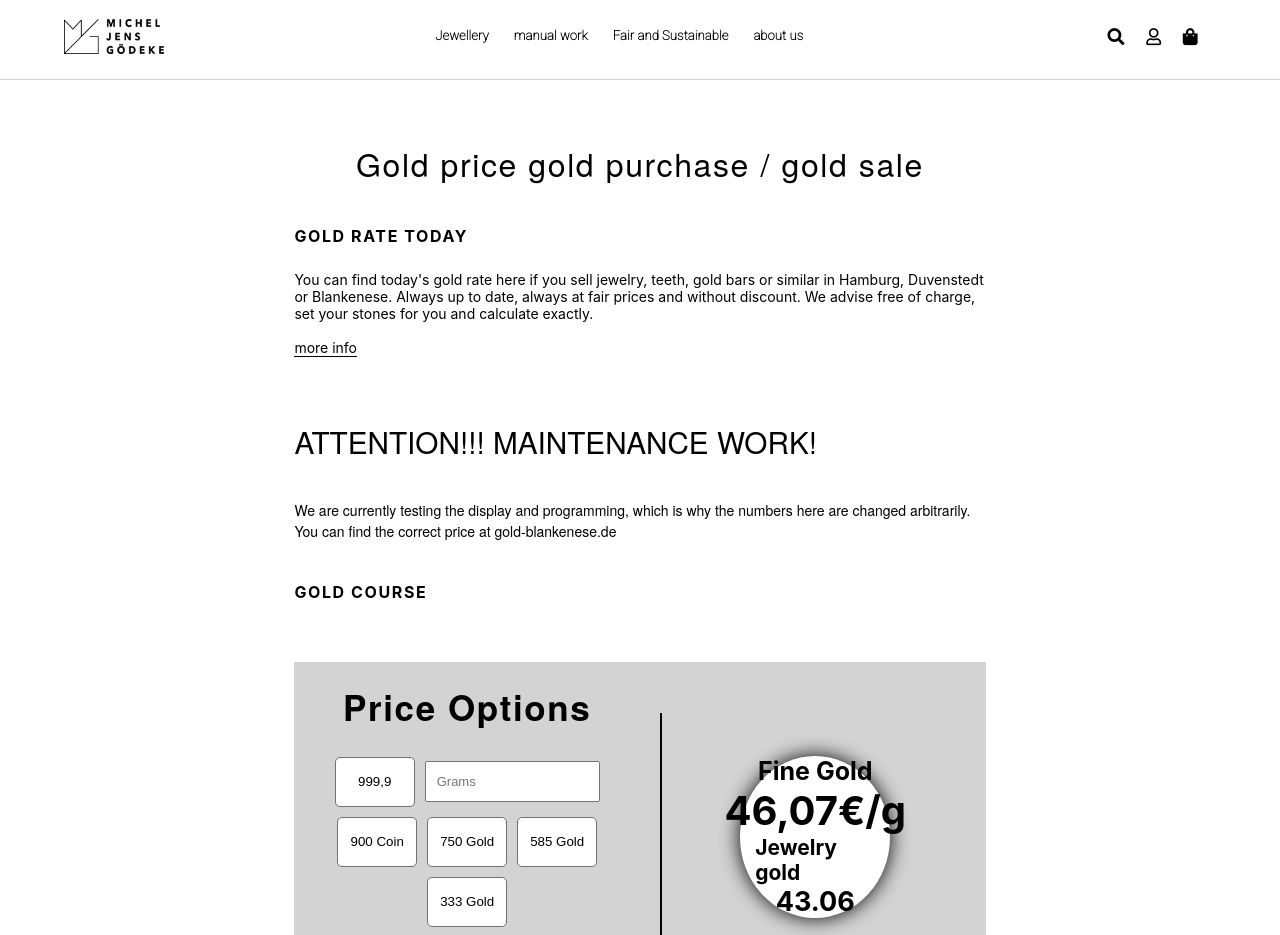
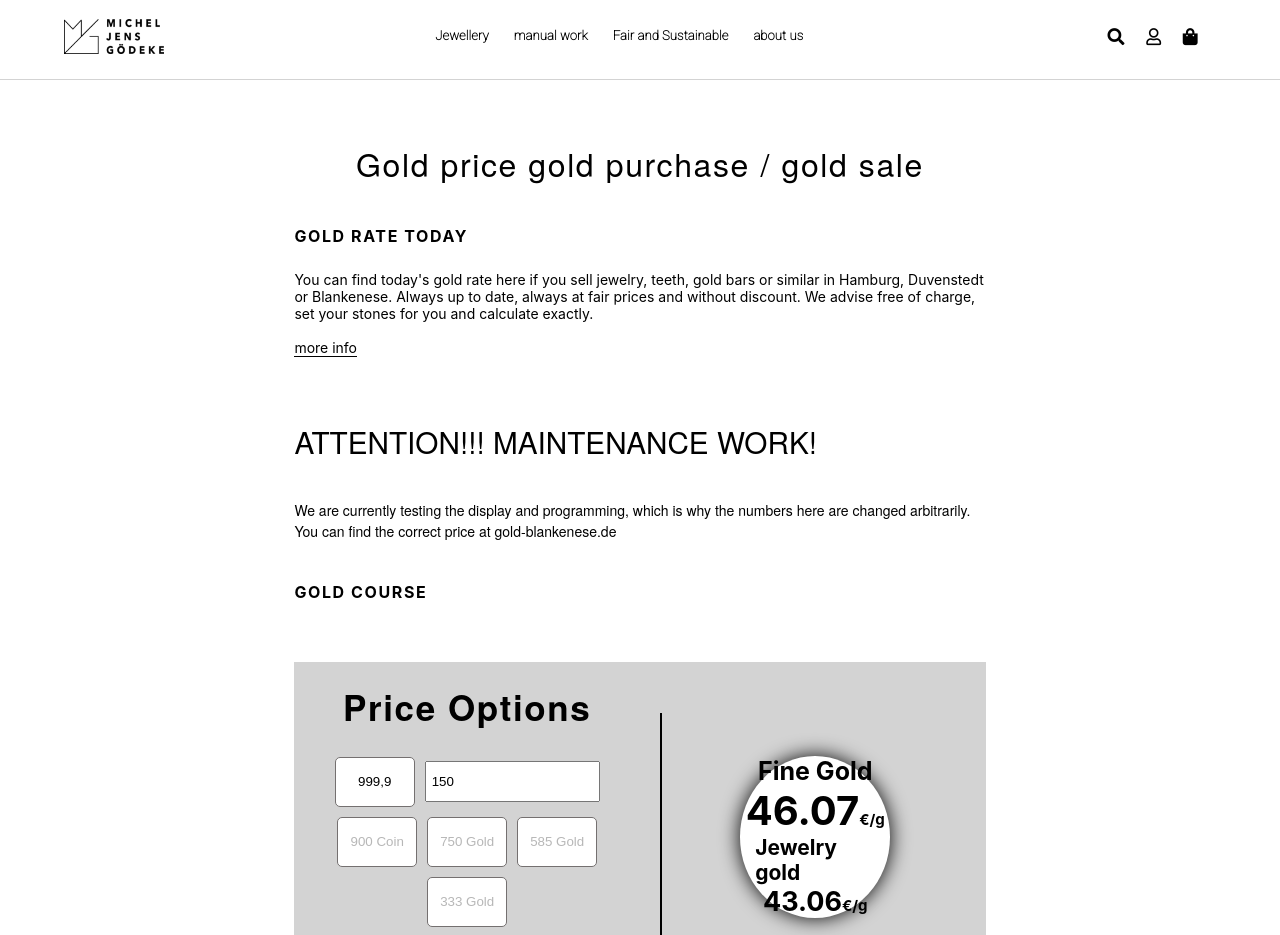
Before and after one commit to smmartprogrammer/GOLDPRICEWITHNEWCHANGES, a React (Create React App) app: page / in a window 1280 px wide. Shown: the top 935 px of the page. Built offline with nearby package versions, Linux system fonts and the light colour scheme.

Commit message:
updating git

```diff
--- a/src/Components/PriceComponent.js
+++ b/src/Components/PriceComponent.js
@@ -2,9 +2,9 @@ import React, { useState, useEffect } from 'react';
 import '../Stylesheet/PriceComponent.css';
 
 const PriceComponent = () => {
-  const [price, setPrice] = useState(15);
-  // const [price, setPrice] = useState();
-  const [gram, setGram] = useState(0);
+  // const [price, setPrice] = useState(15);
+  const [price, setPrice] = useState();
+  const [gram, setGram] = useState(150);
   const [nineHunderdCoins, setNineHundredCoins] = useState(900);
   const [sevenFiftyGold, setSevenFiftyGold] = useState(750);
   const [fiveEightyFiveGold, setFiveEightyFiveGold] = useState(585);
@@ -13,11 +13,12 @@ const PriceComponent = () => {
   const [currentOption, setCurrentOption] = useState();
   const [inputedGoldPrice, setInputedGoldPrice] = useState(0);
   const [active, setActive] = useState(0);
-  const [newGram, setNewGram] = useState();
   const [newValue, setNewValue] = useState(0);
   const [webapi, setwebapi] = useState([]);
-  const [ValueOfNinetyNine, setValueOfNinetyNine] = useState();
+  const [ValueOfNinetyNine, setValueOfNinetyNine] = useState(0);
   const [apiValue, setApiValue] = useState(43.06);
+  const [fineGoldPrice, setFineGoldPrice] = useState(46.07);
+  const [jewelleryGoldPrice, setJewelleryGoldPrice] = useState(43.06);
 
   const priceHandling = (e) => {
     setPrice(e.target.value);
@@ -25,7 +26,8 @@ const PriceComponent = () => {
 
   const gramWeightHandling = (e) => {
     setGram(e.target.value);
-    console.log('this is gram', gram);
+    // console.log(e.target.value);
+    console.log(gram);
   };
 
   const handleSubmit = () => {
@@ -33,6 +35,7 @@ const PriceComponent = () => {
     setCurrentOption(gram);
     setActive(currentOption);
     console.log(ValueOfNinetyNine);
+    setGram('');
   };
 
   const refresher = () => {
@@ -106,7 +109,7 @@ const PriceComponent = () => {
     getTime();
   }
 
-  Nineam();
+  // Nineam();
 
   return (
     <div className="priceMain">
@@ -130,6 +133,7 @@ const PriceComponent = () => {
               type="number"
               placeholder="Grams"
               onChange={gramWeightHandling}
+              value={gram}
             />
             <br />
             <button
@@ -193,7 +197,8 @@ const PriceComponent = () => {
                     {/* Fine gold */}
                   </div>
                   <div className="secondfine">
-                    {!active ? '46,07' : active}€/g
+                    {!active ? fineGoldPrice : active}
+                    <span className="europergram">€/g</span>
                   </div>
                 </div>
                 <div className="jewellerygoldsection">
@@ -204,10 +209,10 @@ const PriceComponent = () => {
                     {/* {!inputedGoldPrice? '43.06'
                       : Math.round((inputedGoldPrice / 1000) * active)}
                     € */}
-
                     {!ValueOfNinetyNine
-                      ? '43.06'
+                      ? jewelleryGoldPrice
                       : Math.round((ValueOfNinetyNine / 1000) * active)}
+                    <span className="europergram">€/g</span>
                   </div>
                 </div>
               </div>
--- a/src/Stylesheet/PriceComponent.css
+++ b/src/Stylesheet/PriceComponent.css
@@ -149,7 +149,11 @@
 }
 .secondfine {
   font-size: 40px;
+  /* border: 1px solid black; */
   font-weight: bold;
+  /* display: flex;
+  justify-content: center;
+  align-items: center; */
 }
 .jewellerygoldsection {
   display: flex;
@@ -165,6 +169,9 @@
 .secondjewellery {
   font-weight: bold;
   font-size: 27px;
+}
+.europergram {
+  font-size: 15px;
 }
 /* ====================================================
           @media query for responsiveness
```
